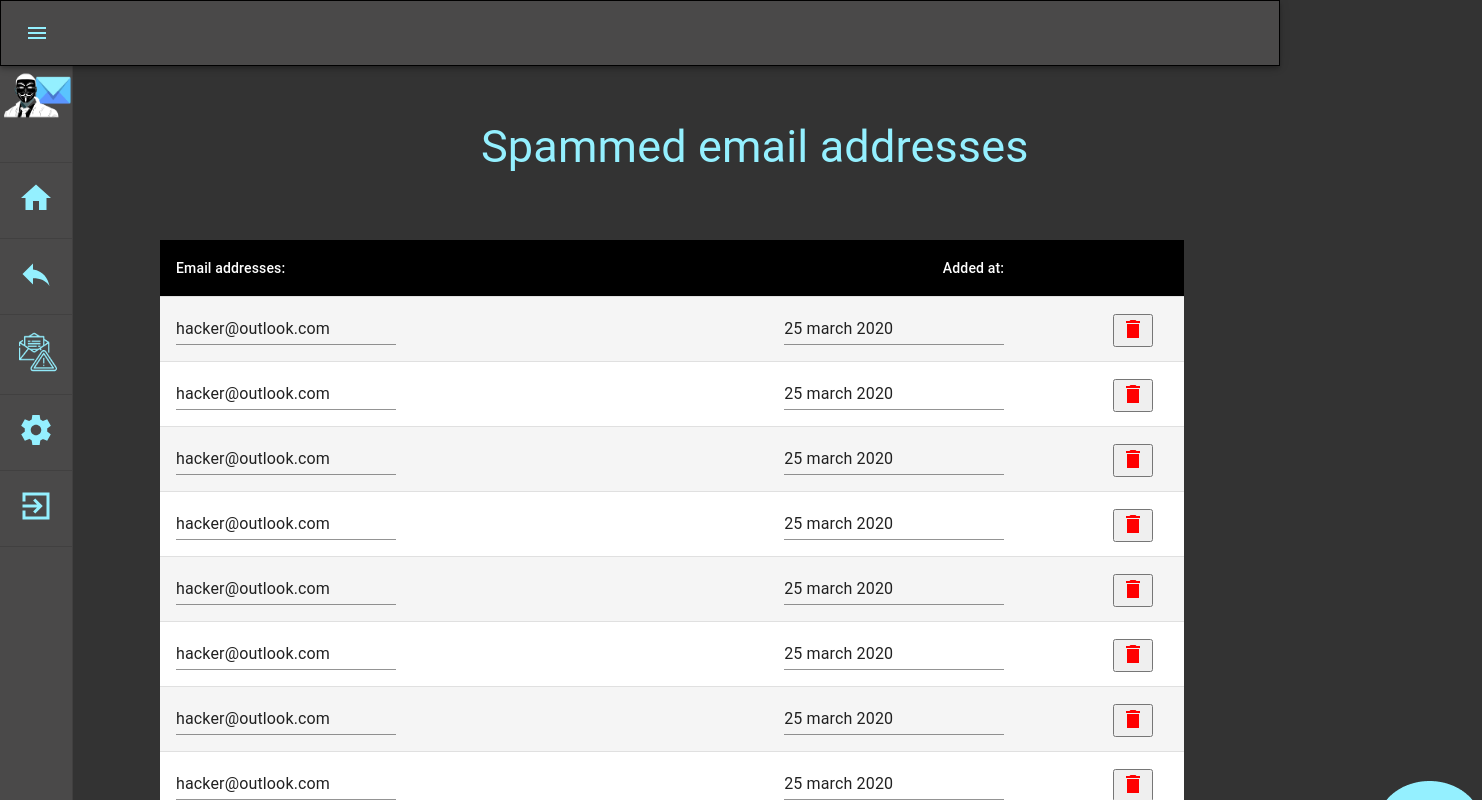
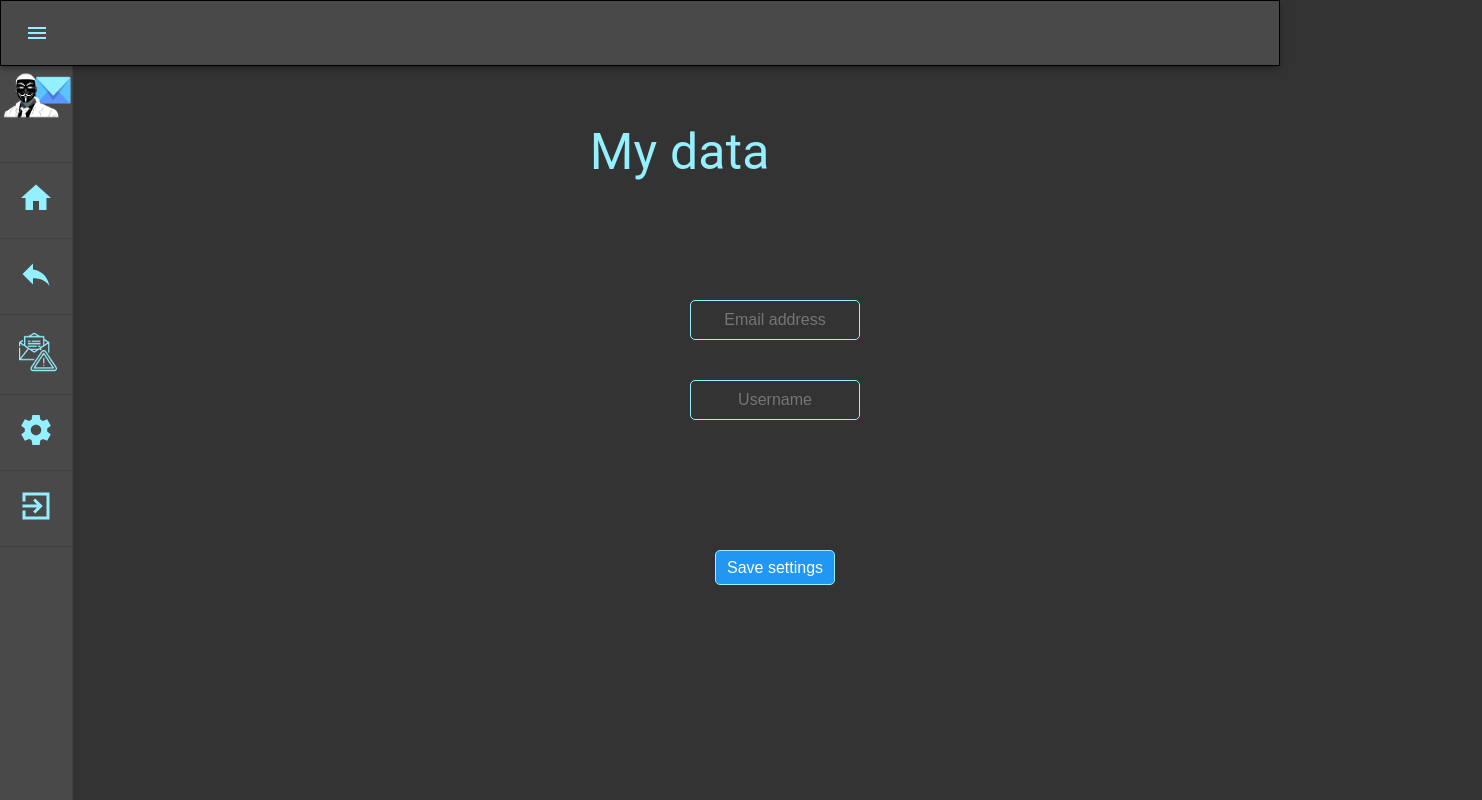
Before and after one commit to TechniekCollegeRotterdam/anonymous-mail-frontend, a React (Create React App) app: page /settings in a window 1280 px wide. Shown: the top 800 px of the page, 1482 px wide, since content can reach past the window. Built offline with nearby package versions, Linux system fonts and the light colour scheme.

Commit message:
Update settings.js

```diff
--- a/src/component/settingsmap/settings.js
+++ b/src/component/settingsmap/settings.js
@@ -1,200 +1,89 @@
-import React, { Fragment } from 'react';
-import clsx from 'clsx';
-import { withStyles, makeStyles } from '@material-ui/core/styles';
-import Button from '@material-ui/core/Button';
-import DeleteSharpIcon from '@material-ui/icons/DeleteSharp';
-import Table from '@material-ui/core/Table';
-import TableBody from '@material-ui/core/TableBody';
-import TableCell from '@material-ui/core/TableCell';
-import TableContainer from '@material-ui/core/TableContainer';
-import TableHead from '@material-ui/core/TableHead';
-import TableRow from '@material-ui/core/TableRow';
-import Paper from '@material-ui/core/Paper';
-import TextField from "@material-ui/core/TextField";
-import Typography from "@material-ui/core/Typography"
-import DeleteIcon from '@material-ui/icons/Delete';
-import SaveIcon from '@material-ui/icons/Save';
+import React from 'react';
+import { makeStyles } from '@material-ui/core/styles';
+import Snackbar from '@material-ui/core/Snackbar';
+import MuiAlert from '@material-ui/lab/Alert';
 import NavDrawer from "../navigation/NavDrawer"
-import Modal from "../modals/Modals"
-import plus from "../../img/plus.png";
 
-const useStyles = makeStyles({
+function Alert(props) {
+    return <MuiAlert elevation={6} variant="filled" {...props} />;
+}
+
+const useStyles = makeStyles ((theme) => ({
+    root: {
+        width: '100%',
+        '& > * + *': {
+            marginTop: theme.spacing(2),
+        },
+    },
     list: {
         background: '#2980B9 -webkit-linear-gradient(to top, #FFFFFF, #6DD5FA, #2980B9) linear-gradient(to top, #FFFFFF, #6DD5FA, #2980B9)',
         borderRadius: 2,
         width: 175,
-        height: 1900,
+        height:1900,
         padding: 100
     },
     fullList: {
         width: 'auto'
-    },
-    deleteButton: {
-        backgroundColor: '#b90000 !important',
-        marginTop: 15,
-        '& *': {
-            color: '#ffffff !important'
+    }
+}));
+
+function CustomizedSnackbars() {
+    const classes = useStyles();
+    const [open, setOpen] = React.useState(false);
+
+    const handleClick = () => {
+        setOpen(true);
+    };
+
+    const handleClose = (event, reason) => {
+        if (reason === 'clickaway') {
+            return;
         }
-    },
-    plusicon: {
-        position: 'absolute',
-        left: '80rem',
-        top: '35rem'
-    },
-    addButton: {
-        marginTop: 15,
-        backgroundColor: '#4A934D'
-    }
-});
 
-const StyledTableCell = withStyles((theme) => ({
-    head: {
-        backgroundColor: theme.palette.common.black,
-        color: theme.palette.common.white,
-    },
-    body: {
-        fontSize: 14,
-        padding: theme.spacing(2)
-    },
-    modal: {
-        display: 'flex',
-        alignItems: 'center',
-        justifyContent: 'center',
-    },
-    paper: {
-        backgroundColor: theme.palette.background.paper,
-        border: '2px solid #94f0ff',
-        boxShadow: theme.shadows[5],
-        padding: theme.spacing(2, 4, 3),
-        alignItems: 'center',
-    }
-}))(TableCell);
-
-const StyledTableRow = withStyles((theme) => ({
-    root: {
-        '&:nth-of-type(odd)': {
-            backgroundColor: theme.palette.action.hover,
-        },
-    },
-}))(TableRow);
-
-function createData(email, addedAt) {
-    return { email, addedAt };
-}
-
-const rows = [
-    createData('hacker@outlook.com', '25 march 2020'),
-    createData('hacker@outlook.com', '25 march 2020'),
-    createData('hacker@outlook.com', '25 march 2020'),
-    createData('hacker@outlook.com', '25 march 2020'),
-    createData('hacker@outlook.com', '25 march 2020'),
-    createData('hacker@outlook.com', '25 march 2020'),
-    createData('hacker@outlook.com', '25 march 2020'),
-    createData('hacker@outlook.com', '25 march 2020')
-];
-
-export default function SpammedUsers() {
-    const classes = useStyles();
-
-    const addModal = () => {
-        return (
-            <Fragment>
-                <TextField variant="outlined" className={clsx(classes.inputs, classes.textColors)} label={"New spammer"} fullWidth/>
-                <Button
-                    className={clsx(classes.addButton)}
-                    variant="contained"
-                    startIcon={<SaveIcon/>}
-                >
-                    Save
-                </Button>
-            </Fragment>
-        )
-    }
-
-    const deleteModal = () => {
-        return (
-            <Fragment>
-                <Typography>
-                    Are you sure you want to remove this spammer?<br />
-                    Doing this will allow emails from this user to come in your inbox.
-                </Typography>
-                <Button
-                    className={clsx(classes.deleteButton)}
-                    variant="contained"
-                    startIcon={<DeleteIcon/>}
-                >
-                    Delete
-                </Button>
-            </Fragment>
-        )
-    }
+        setOpen(false);
+    };
 
     return (
-        <div>
-            <NavDrawer>
-                <h2 className="spammed-header">Spammed email addresses</h2>
-                <TableContainer component={Paper}>
-                    <Table className={classes.table} aria-label="customized table">
-                        <TableHead>
-                            <TableRow>
-                                <StyledTableCell>Email addresses:</StyledTableCell>
-                                <StyledTableCell align="right">Added at:</StyledTableCell>
-                                <StyledTableCell align="right"> </StyledTableCell>
-                            </TableRow>
-                        </TableHead>
-                        <TableBody>
-                            {rows.map((row) => (
-                                <StyledTableRow stlye={{ position: 'relative' }} key={row.email}>
-                                    <StyledTableCell component="th" scope="row">
-                                        <TextField
-                                            id="standard-read-only-input"
-                                            defaultValue={row.email}
-                                            InputProps={{
-                                                readOnly: true,
-                                            }}
-                                        />
-                                    </StyledTableCell>
-                                    <StyledTableCell align="right">
-                                        <TextField
-                                            id="standard-read-only-input"
-                                            defaultValue={row.addedAt}
-                                            InputProps={{
-                                                readOnly: true,
-                                            }}
-                                        />
-                                    </StyledTableCell>
-                                    <StyledTableCell style={{ position: 'relative' }} align="right">
-                                        <Modal
-                                            title="Remove spammer"
-                                            rest={deleteModal()}
-                                        >
-                                            <div>
-                                                <button
-                                                    style={{
-                                                        position: 'absolute',
-                                                        top: -10,
-                                                        right: 15
-                                                    }}
-                                                    className="del1"
-                                                >
-                                                    <DeleteSharpIcon style={{ color: 'red', cursor: 'pointer' }} />
-                                                </button>
-                                            </div>
-                                        </Modal>
-                                    </StyledTableCell>
-                                </StyledTableRow>
-                            ))}
-                        </TableBody>
-                    </Table>
-                </TableContainer>
-
-                <Modal
-                        title="Add spammer"
-                        rest={addModal()}
-                    >
-                        <img className={clsx(classes.plusicon)} alt="plus icon" src={plus} />
-                    </Modal>
-            </NavDrawer>
+        <div className={classes.root}>
+            <button className="settings-save-btn" onClick={handleClick}>
+                Save settings
+            </button>
+            <Snackbar open={open} onClose={handleClose}>
+                <Alert onClose={handleClose} style={{ position: 'absolute', width: '614px', height: '40px',
+                    right: '-340px', bottom: "-30px" }} severity="success"
+                >
+                    Settings saved
+                </Alert>
+            </Snackbar>
         </div>
     );
 }
+
+export default function Settings() {
+
+    const [checked, setChecked] = React.useState(false);
+
+    const handleChangeCheckbox = (event) => {
+        setChecked(event.target.checked);
+    };
+
+    const [value, setValue] = React.useState('email');
+
+    const handleChange = (event) => {
+        setValue(event.target.value);
+    };
+
+    return (
+        <NavDrawer>
+            <h2 className="settings-overview">My data</h2>
+            <div className="settings-container">
+                <input className="settings-email" placeholder="Email address"/>
+                <input className="settings-username" placeholder="Username"/>
+                <CustomizedSnackbars/>
+                <footer className="settings-hidden-footer">
+                    <span> </span>
+                </footer>
+            </div>
+        </NavDrawer>
+    );
+}
```
